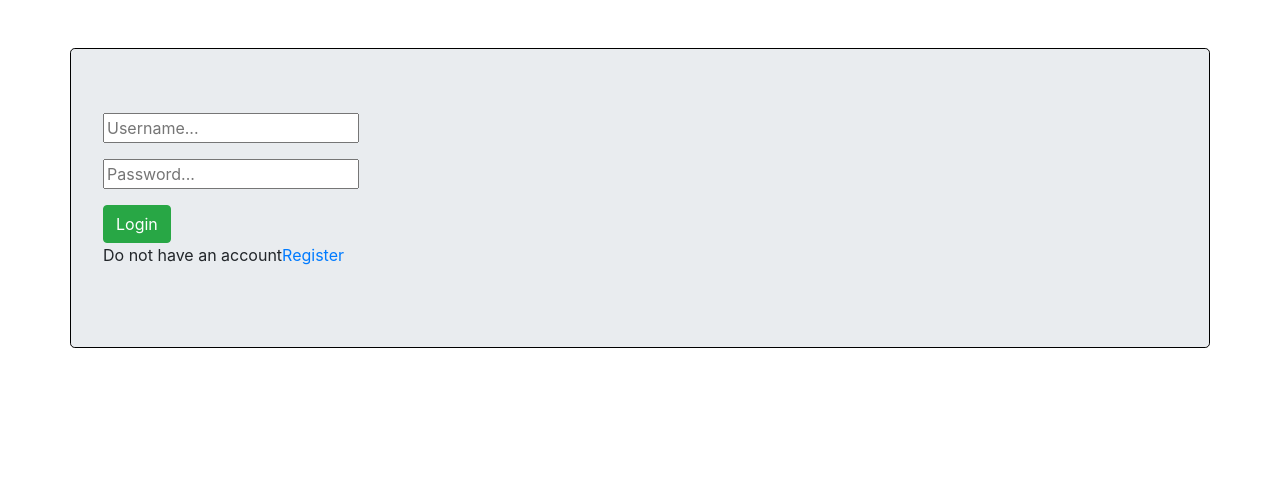
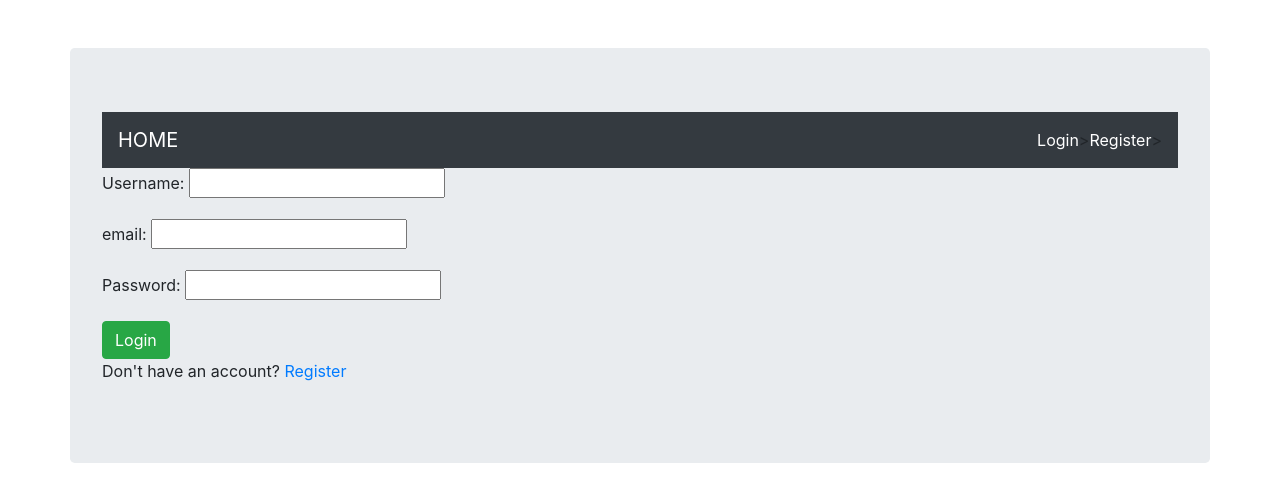
Before and after one commit to Yashraj2603/YashCareerWeb, a Django app: page /login/ in a window 1280 px wide. Shown: the part 56-558 px from the top of the page. Run offline with Django 5.2, Linux system fonts and the light colour scheme; some libraries are stand-ins or nearby versions.

Commit message:
changes in login.html

```diff
--- a/YashCarreerWebsite/JobPortal/forms.py
+++ b/YashCarreerWebsite/JobPortal/forms.py
@@ -5,3 +5,8 @@ class ApplyForm(ModelForm):
     class Meta:
         model=Candidates
         fields="__all__"
+
+class CompanyForm(ModelForm):
+    class Meta:
+        model = Company
+        fields = "__all__"
--- a/YashCarreerWebsite/JobPortal/templates/login.html
+++ b/YashCarreerWebsite/JobPortal/templates/login.html
@@ -1,23 +1,16 @@
 {% extends 'main.html' %}
-{% load static%}
+{% load static %}
 
 {% block content %}
-<head>
-    <style>
-        .maindiv{
-            border:1px solid black;
-        }
-    </style>
-</head>
-<div class="maindiv jumbotron container ">
+<div class="maindiv jumbotron container">
+    <!-- Include the navigation bar -->
+    {% include 'navbar.html' %}
 
-    <form method="POST" action="">
+    <form method="POST" action="{% url 'login' %}">
         {% csrf_token %}
-        <p><input type="text" name="username" placeholder="Username..."></p>
-        <p><input type="password" name="password" placeholder="Password..." ></p>
-        <input class="btn btn-success" type="submit" value="Login">
-        <p>Do not have an account<a href='{% url "register" %}'>Register</a></p>
+        {{ form.as_p }}
+        <button class="btn btn-success" type="submit">Login</button>
     </form>
-
+    <p>Don't have an account? <a href="{% url 'register' %}">Register</a></p>
 </div>
 {% endblock %}
```
Also changed, not shown: YashCarreerWebsite/JobPortal/views.py (+13 -8 lines).
